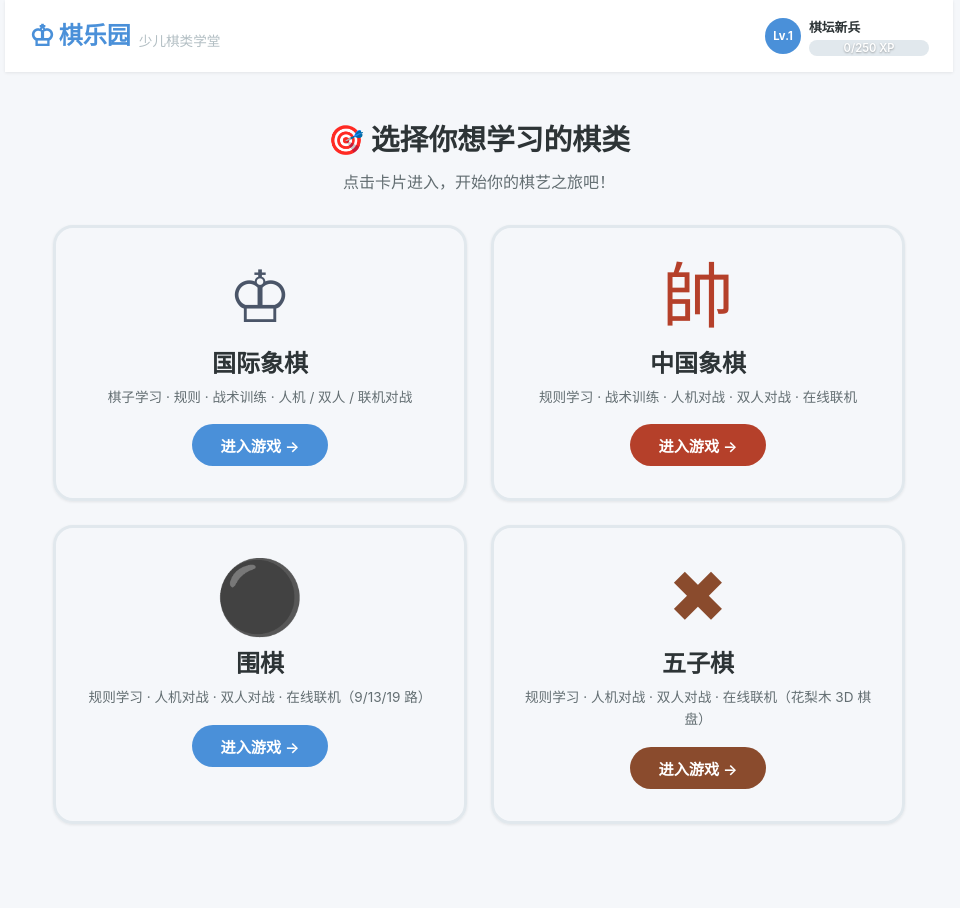
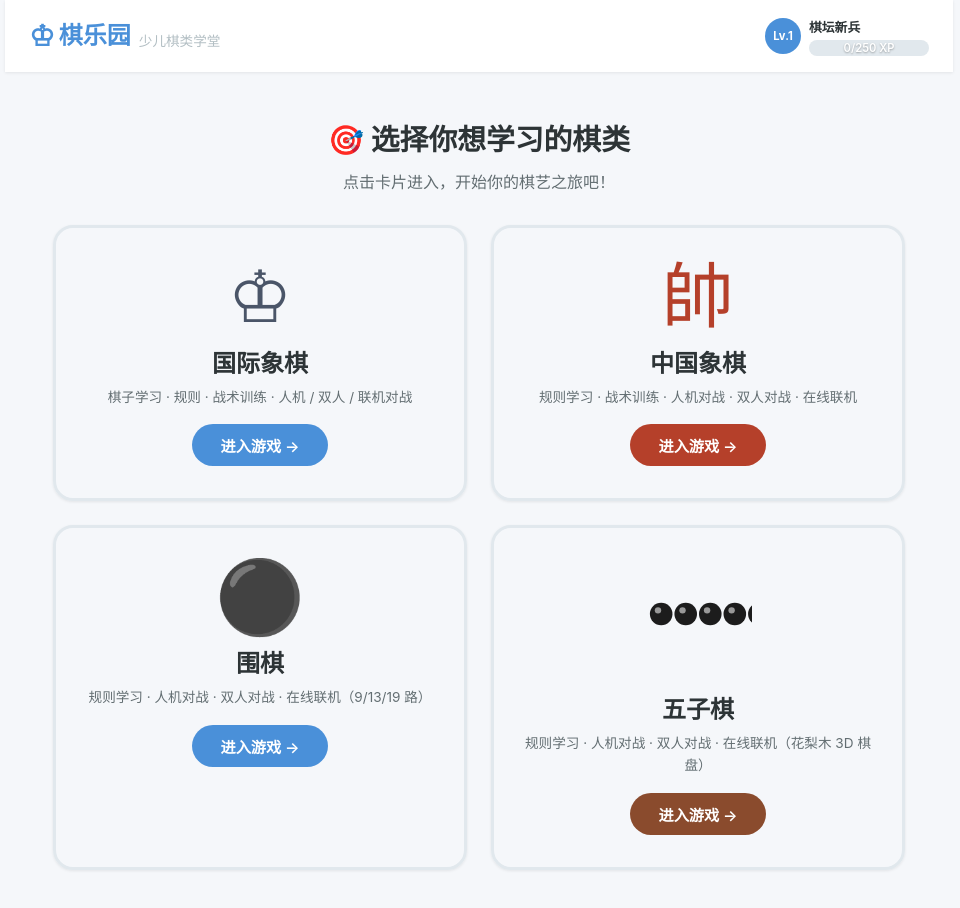
Before and after one commit to hiwebtop2026/chesskids-app, a React (Vite) app: page / in a window 1280 px wide. Shown: the top 908 px of the page, without its empty margins (161-1121 px from the left). Built offline with nearby package versions, Linux system fonts and the light colour scheme.

Commit message:
feat: 首页五子棋卡片图标改为5颗同色黑棋连线
- GomokuLogoIcon 支持 allBlack/size 参数
- 首页五子棋卡片 ✖ → 5颗黑棋 SVG（1.5em，与卡片图标尺寸匹配）
- 顶部导航五子棋 Logo 保持黑白交替不变

```diff
--- a/src/App.tsx
+++ b/src/App.tsx
@@ -115,15 +115,16 @@ function parseUrlParams(): { game: GameType; tab: TabKey; room: string } | null
 }
 
 /**
- * 五子棋专属 Logo：五颗黑白棋子连线成五（对应"成五获胜"），替代原"✖"字符。
- * 黑子带高光、白子带细描边，兼具立体感与辨识度。
+ * 五子棋专属 Logo：五颗棋子连线成五（对应"成五获胜"），替代原"✖"字符。
+ * - allBlack=true：五颗同色黑棋（首页卡片用，简洁统一）
+ * - allBlack=false：黑白交替（顶部导航用），黑子带高光、白子带细描边
  */
-function GomokuLogoIcon() {
+function GomokuLogoIcon({ allBlack = false, size = 1.15 }: { allBlack?: boolean; size?: number }) {
   return (
     <svg
       viewBox="0 0 44 44"
-      width="1.15em"
-      height="1.15em"
+      width={`${size}em`}
+      height={`${size}em`}
       xmlns="http://www.w3.org/2000/svg"
       role="img"
       aria-label="五子棋"
@@ -131,7 +132,7 @@ function GomokuLogoIcon() {
       {[0, 1, 2, 3, 4].map((i) => {
         const x = 7 + i * 10;
         const y = 22;
-        const isBlack = i % 2 === 0;
+        const isBlack = allBlack || i % 2 === 0;
         return (
           <g key={i}>
             <circle
@@ -360,7 +361,9 @@ const App: React.FC = () => {
                 className="game-select-card game-card-gomoku"
                 onClick={() => selectGame('gomoku')}
               >
-                <span className="game-card-icon">✖</span>
+                <span className="game-card-icon">
+                  <GomokuLogoIcon allBlack size={1.5} />
+                </span>
                 <span className="game-card-title">五子棋</span>
                 <span className="game-card-desc">
                   规则学习 · 人机对战 · 双人对战 · 在线联机（花梨木 3D 棋盘）
```
